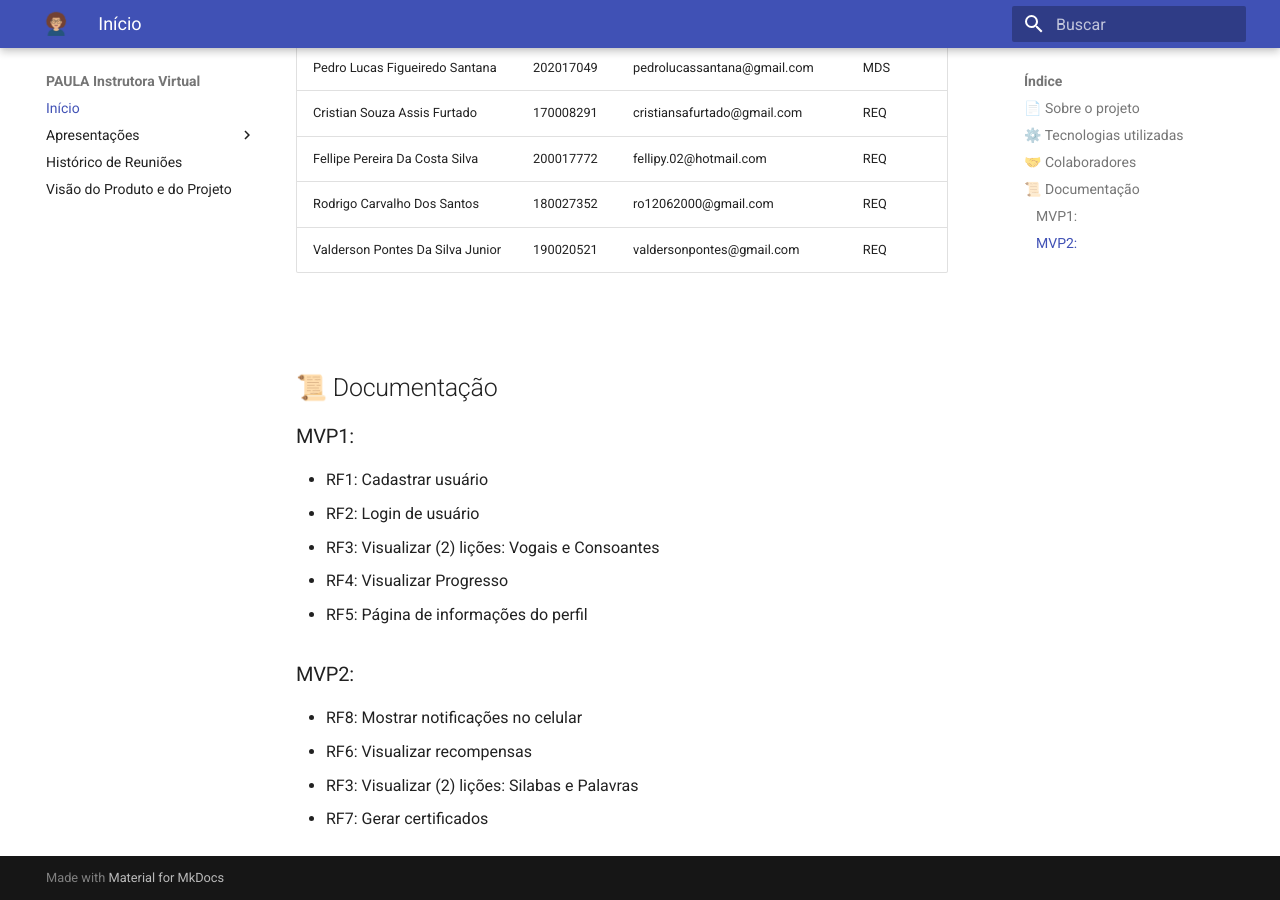
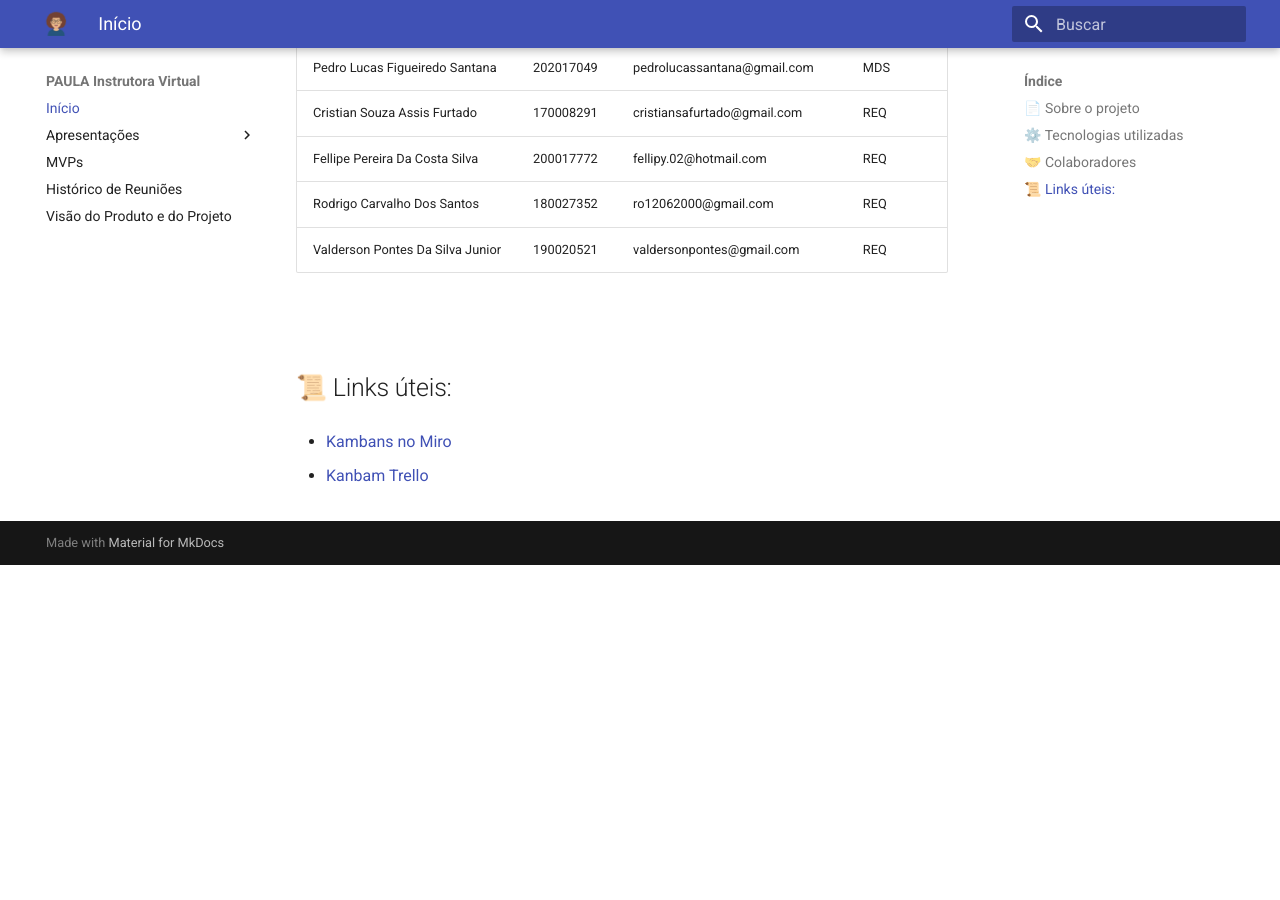
Before and after one commit to mdsreq-fga-unb/2022.1-Paula-Instrutora-Virtual, an MkDocs documentation site: the page built from docs/index.md, in a window 1280 px wide and 900 px high, scrolled down 1295 px. Built offline with MkDocs 1.6.1 and Material for MkDocs 9.7.7, drawn with Linux system fonts in a browser that asks for light colours; after the commit the page ends 1860 px from its top, so only the background shows below that.

Commit message:
Faz alterações com base no feedback da aula de 04/08

```diff
--- a/docs/index.md
+++ b/docs/index.md
@@ -47,17 +47,8 @@ As tecnologias foram determinadas de acordo com a necessidade das atividades a s
 
 <br/>
 
-## 📜 Documentação
+## 📜 Links úteis:
 
-### MVP1:
-- RF1: Cadastrar usuário
-- RF2: Login de usuário
-- RF3: Visualizar (2) lições: Vogais e Consoantes
-- RF4: Visualizar Progresso
-- RF5: Página de informações do perfil
+* [Kambans no Miro](https://miro.com/app/board/uXjVOlmsgS8=/?share_link_id=567065236930)
 
-### MVP2:
-- RF8: Mostrar notificações no celular
-- RF6: Visualizar recompensas
-- RF3: Visualizar (2) lições: Silabas e Palavras
-- RF7: Gerar certificados
+* [Kanbam Trello](https://trello.com/invite/b/XvF7nMcm/b2143d4cd3b8cacc7e1092abfe4a3328/kanban-paula)
--- a/mkdocs.yml
+++ b/mkdocs.yml
@@ -11,5 +11,6 @@ nav:
   - Apresentações:
     - Apresentação da Unidade 1: apresentacoes/unidade_1.md
     - Apresentação da Unidade 2: apresentacoes/unidade_2.md
+  - MVPs: mvps.md
   - Histórico de Reuniões: reunioes.md
   - Visão do Produto e do Projeto: visaoProdutoProjeto.md
```
Also changed, not shown: docs/apresentacoes/unidade_2.md (+1 -1 lines), docs/mvps.md (added, +12 -0 lines).
